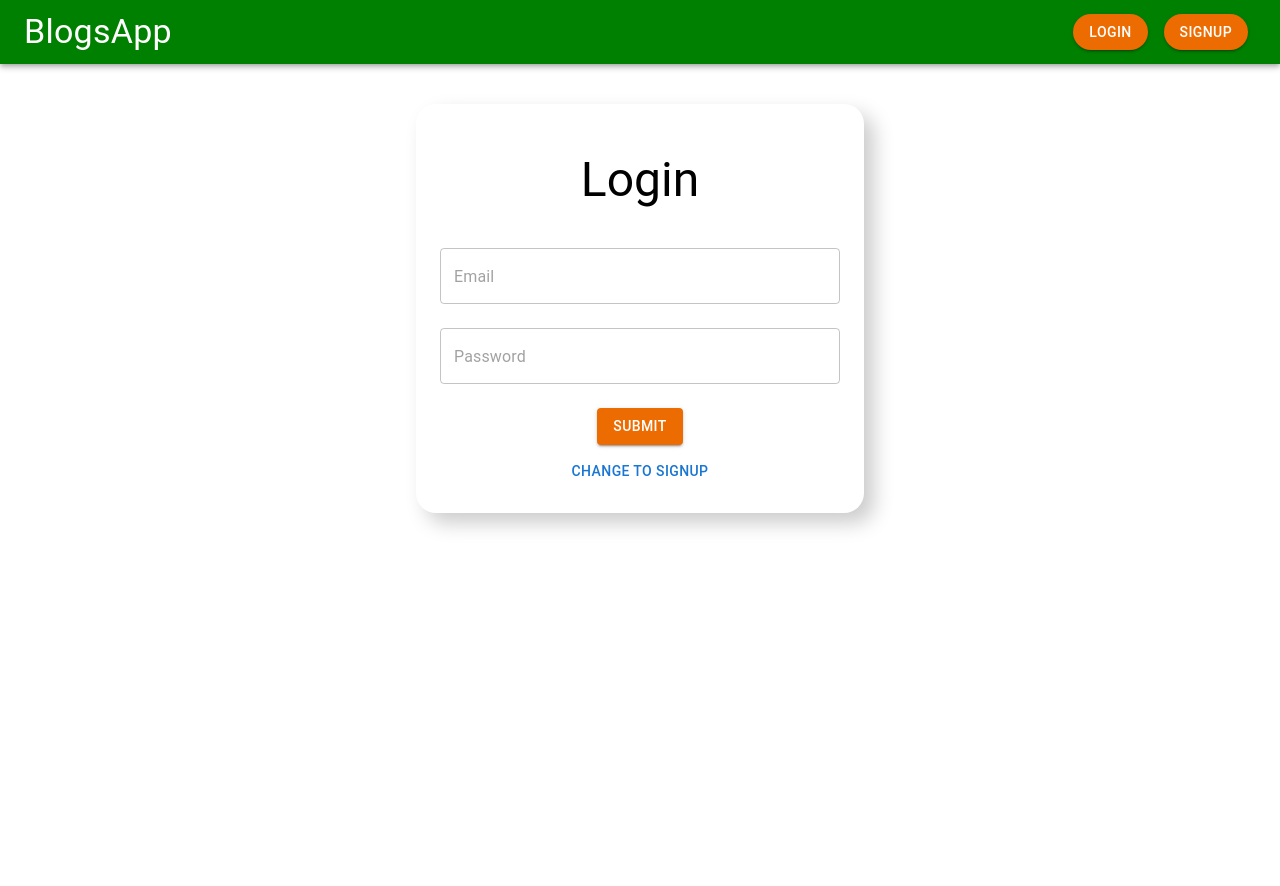
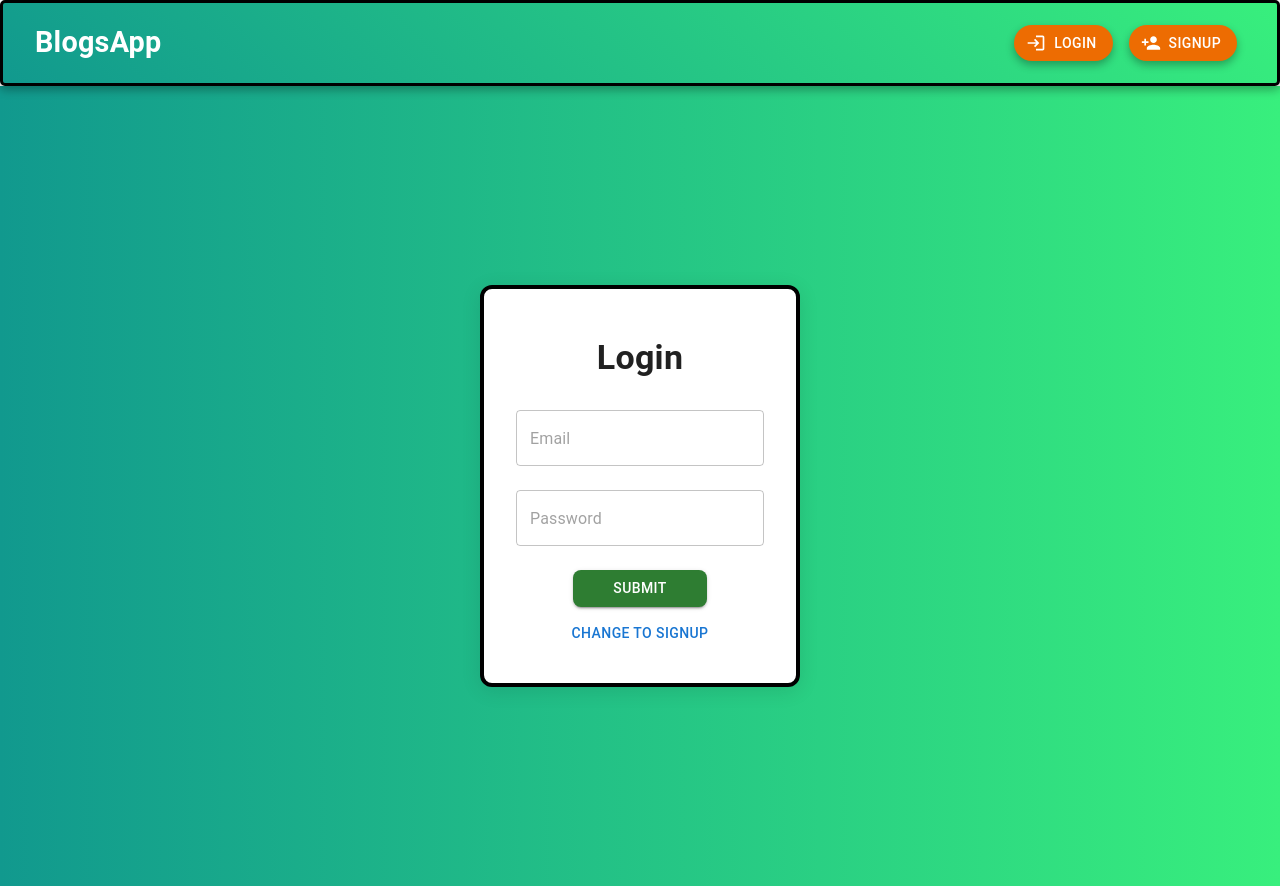
Before and after one commit to sahnivanika/frontend, a React (Create React App) app: page /auth in a window 1280 px wide. Before the commit the page ends 800 px from the top, so only its background shows below. Built offline with nearby package versions, Linux system fonts and the light colour scheme.

Commit message:
css changes

```diff
--- a/package.json
+++ b/package.json
@@ -5,6 +5,7 @@
   "dependencies": {
     "@emotion/react": "^11.13.3",
     "@emotion/styled": "^11.13.0",
+    "@mui/icons-material": "^6.1.6",
     "@mui/material": "^6.0.1",
     "@reduxjs/toolkit": "^2.2.7",
     "@testing-library/jest-dom": "^5.17.0",
--- a/src/components/Auth.js
+++ b/src/components/Auth.js
@@ -4,18 +4,16 @@ import axios from 'axios';
 import { useDispatch } from 'react-redux';
 import { authActions } from '../store';
 import { useNavigate } from 'react-router-dom';
+
 const Auth = () => {
-  // State to handle the form inputs
-  const navigate =useNavigate()
-  const dispath = useDispatch();
+  const navigate = useNavigate();
+  const dispatch = useDispatch();
   const [inputs, setInputs] = useState({
     name: "", email: "", password: ""
   });
 
-  // State to toggle between Signup and Login
   const [isSignup, setIsSignup] = useState(false);
 
-  // Handle input changes
   const handleChange = (e) => {
     setInputs((prevState) => ({
       ...prevState,
@@ -23,7 +21,6 @@ const Auth = () => {
     }));
   };
 
-  // Send request to login/signup
   const sendRequest = async (type = "login") => {
     try {
       const res = await axios.post(`http://localhost:5000/api/user/${type}`, {
@@ -31,41 +28,45 @@ const Auth = () => {
         email: inputs.email,
         password: inputs.password
       });
-      // Check if the response exists and contains the data property
       if (res && res.data) {
         const data = res.data;
         console.log(data);
         return data;
       } else {
-        // Handle the case where res is undefined or doesn't contain data
         console.error("Response is not valid:", res);
       }
     } catch (err) {
       console.error("Error during request:", err);
-      return null; // Return null in case of an error
+      return null;
     }
   };
 
-
-  // Handle form submission (can add actual logic here)
   const handleSubmit = (e) => {
     e.preventDefault();
     console.log(inputs);
-     if(isSignup){
-      sendRequest("signup").then((data)=>localStorage.setItem("userId",data.user._id))
-      .then(()=>dispath(authActions.login())).then(()=>navigate("/blogs"))
-      .then((data)=>console.log(data))
-     }else{
+    if (isSignup) {
+      sendRequest("signup")
+        .then((data) => localStorage.setItem("userId", data.user._id))
+        .then(() => dispatch(authActions.login()))
+        .then(() => navigate("/blogs"))
+        .then((data) => console.log(data));
+    } else {
       sendRequest()
-      .then((data)=>localStorage.setItem("userId",data.user._id))
-      .then(()=>dispath(authActions.login()))
-      .then(()=>navigate("/blogs"))
-      .then((data)=>console.log(data));
-     }
+        .then((data) => localStorage.setItem("userId", data.user._id))
+        .then(() => dispatch(authActions.login()))
+        .then(() => navigate("/blogs"))
+        .then((data) => console.log(data));
+    }
   };
 
   return (
-    <div>
+    <Box
+      display="flex"
+      justifyContent="center"
+      alignItems="center"
+      height="100vh"
+      sx={{ background: "linear-gradient(to right, #11998e, #38ef7d)" }}
+    >
       <form onSubmit={handleSubmit}>
         <Box
           maxWidth={400}
@@ -73,13 +74,23 @@ const Auth = () => {
           flexDirection="column"
           alignItems="center"
           justifyContent="center"
-          boxShadow="10px 10px 20px #ccc"
-          padding={3}
+          boxShadow="0px 4px 20px rgba(0, 0, 0, 0.1)"
+          padding={4}
           margin="auto"
-          marginTop={5}
-          borderRadius={5}
+          borderRadius={3}
+          sx={{
+            backgroundColor: "white",
+            border: "4px solid black",  // Thicker black border
+            borderColor: "black"
+          }}
         >
-          <Typography variant="h3" padding={3} textAlign="center">
+          <Typography
+            variant="h4"
+            padding={2}
+            textAlign="center"
+            fontWeight="bold"
+            color="text.primary"
+          >
             {isSignup ? "Signup" : "Login"}
           </Typography>
           {isSignup && (
@@ -90,6 +101,7 @@ const Auth = () => {
               margin="normal"
               placeholder="Name"
               fullWidth
+              variant="outlined"
             />
           )}
           <TextField
@@ -99,6 +111,7 @@ const Auth = () => {
             margin="normal"
             placeholder="Email"
             fullWidth
+            variant="outlined"
           />
           <TextField
             name="password"
@@ -108,20 +121,33 @@ const Auth = () => {
             placeholder="Password"
             fullWidth
             type="password"
+            variant="outlined"
           />
-          <Button type="submit" variant="contained" color="warning" sx={{ marginTop: 2 }}>
+          <Button
+            type="submit"
+            variant="contained"
+            color="success"
+            sx={{
+              marginTop: 2,
+              borderRadius: 2,
+              paddingX: 5,
+              '&:hover': {
+                backgroundColor: "#38ef7d",
+              }
+            }}
+          >
             Submit
           </Button>
           <Button
             onClick={() => setIsSignup(!isSignup)}
             variant="text"
-            sx={{ marginTop: 1 }}
+            sx={{ marginTop: 1, color: "primary.main" }}
           >
             Change To {isSignup ? "Login" : "Signup"}
           </Button>
         </Box>
       </form>
-    </div>
+    </Box>
   );
 };
 
--- a/src/components/Blog.js
+++ b/src/components/Blog.js
@@ -1,8 +1,9 @@
 import { Avatar,Typography,Card,CardContent, CardHeader, CardMedia } from '@mui/material'
 import React from 'react'
 
-const Blog = ({title,description,imageURL,userName}) => {
-  return (
+const Blog = ({title,description,imageURL,userName,isUser}) => {
+   console.log(title,isUser) ;
+    return (
     <div>
     <Card sx={{ width:"40%",margin:'auto',mt:2,padding:2,boxShadow:"5px 5px 10px #ccc",":hover:":{
         boxShadow:"10px 10px 20px #ccc"
--- a/src/components/Blogs.js
+++ b/src/components/Blogs.js
@@ -15,7 +15,9 @@ const Blogs = () => {
     return (
     <div>
       {blogs && blogs.map((blog,index)=> (
-        <Blog title={blog.title} description={blog.description}
+        <Blog
+        isUser = {localStorage.getItem("userId")===blog.user._id}
+        title={blog.title} description={blog.description}
         imageURL={blog.image}
         userName={blog.user.name} />
       ))}
--- a/src/components/Header.js
+++ b/src/components/Header.js
@@ -3,48 +3,112 @@ import { AppBar, Button, Toolbar, Typography, Box, Tabs, Tab } from '@mui/materi
 import { Link } from 'react-router-dom';
 import { useDispatch, useSelector } from 'react-redux';
 import { authActions } from '../store';
+import LoginIcon from '@mui/icons-material/Login';
+import PersonAddIcon from '@mui/icons-material/PersonAdd';
+import LogoutIcon from '@mui/icons-material/Logout';
+
 const Header = () => {
-    const dispath = useDispatch();
-    const isLoggedIn = useSelector((state)=>state.isLoggedIn)
-    const [value,setValue] = useState();
+    const dispatch = useDispatch();
+    const isLoggedIn = useSelector((state) => state.isLoggedIn);
+    const [value, setValue] = useState();
+
     return (
-        <AppBar position=" sticky" sx={{ background: "green" }}>
+        <AppBar
+            position="sticky"
+            sx={{
+                background: "linear-gradient(45deg, #11998e, #38ef7d)",
+                padding: 1,
+                boxShadow: '0px 4px 10px rgba(0, 0, 0, 0.3)',
+                border: '3px solid black',  // Adding a black border
+                borderRadius: '5px'  // Optional: adding slight rounding to the corners
+            }}
+        >
             <Toolbar>
-                <Typography variant="h4">BlogsApp</Typography>
-                    {isLoggedIn && <Box display="flex" marginLeft={'auto'} marginRight="auto">
-                    <Tabs textColor='inherit' value ={value} onChange={(e,val)=>setValue(val)} >
-                     <Tab LinkComponent = {Link} to = "/blogs" label = "All Blogs"/>
-                     <Tab LinkComponent = {Link} to = "/myblogs" label ="My Blogs"/>
-                     <Tab LinkComponent = {Link} to = "/blogs/add" label ="Add Blogs"/>
+                <Typography
+                    variant="h4"
+                    sx={{ fontWeight: 'bold', fontSize: '1.8rem', color: 'white' }}
+                >
+                    BlogsApp
+                </Typography>
+
+                {isLoggedIn && (
+                    <Box display="flex" marginLeft="auto" marginRight="auto">
+                        <Tabs
+                            textColor="inherit"
+                            value={value}
+                            onChange={(e, val) => setValue(val)}
+                            indicatorColor="secondary"
+                            sx={{ '& .MuiTab-root': { fontSize: '1rem', fontWeight: 'bold' } }}
+                        >
+                            <Tab LinkComponent={Link} to="/blogs" label="All Blogs" />
+                            <Tab LinkComponent={Link} to="/myblogs" label="My Blogs" />
+                            <Tab LinkComponent={Link} to="/blogs/add" label="Add Blogs" />
                         </Tabs>
-                    </Box>}
+                    </Box>
+                )}
+
                 <Box display="flex" marginLeft="auto">
-                   { !isLoggedIn && <><Button
-                    LinkComponent = {Link} to = "/auth"
+                    {!isLoggedIn && (
+                        <>
+                            <Button
+                                LinkComponent={Link}
+                                to="/auth"
                                 variant="contained"
-                        sx={{ margin: 1, borderRadius: 10 }}
+                                sx={{
+                                    margin: 1,
+                                    borderRadius: 20,
+                                    boxShadow: '0px 4px 8px rgba(0, 0, 0, 0.3)',
+                                    '&:hover': {
+                                        backgroundColor: 'orange',
+                                        transform: 'scale(1.05)',
+                                    },
+                                }}
                                 color="warning"
+                                startIcon={<LoginIcon />}
                             >
                                 Login
                             </Button>
                             <Button
-                    LinkComponent = {Link} to = "/auth"
+                                LinkComponent={Link}
+                                to="/auth"
                                 variant="contained"
-                        sx={{ margin: 1, borderRadius: 10 }}
+                                sx={{
+                                    margin: 1,
+                                    borderRadius: 20,
+                                    boxShadow: '0px 4px 8px rgba(0, 0, 0, 0.3)',
+                                    '&:hover': {
+                                        backgroundColor: 'orange',
+                                        transform: 'scale(1.05)',
+                                    },
+                                }}
                                 color="warning"
+                                startIcon={<PersonAddIcon />}
                             >
                                 Signup
-                    </Button></>}
+                            </Button>
+                        </>
+                    )}
                     {isLoggedIn && (
                         <Button
-                        onClick={()=>dispath(authActions.logout())}
-                    LinkComponent = {Link} to = "/auth"
+                            onClick={() => dispatch(authActions.logout())}
+                            LinkComponent={Link}
+                            to="/auth"
                             variant="contained"
-                        sx={{ margin: 1, borderRadius: 10 }}
+                            sx={{
+                                margin: 1,
+                                borderRadius: 20,
+                                boxShadow: '0px 4px 8px rgba(0, 0, 0, 0.3)',
+                                '&:hover': {
+                                    backgroundColor: 'orange',
+                                    transform: 'scale(1.05)',
+                                },
+                            }}
                             color="warning"
+                            startIcon={<LogoutIcon />}
                         >
-                        logout
-                    </Button>)}
+                            Logout
+                        </Button>
+                    )}
                 </Box>
             </Toolbar>
         </AppBar>
```
Also changed, not shown: src/components/UserBlogs.js (+4 -10 lines), 1 other file (tests, documents, lock files or other folders). Lines whose indentation alone changed are shown as unchanged.
